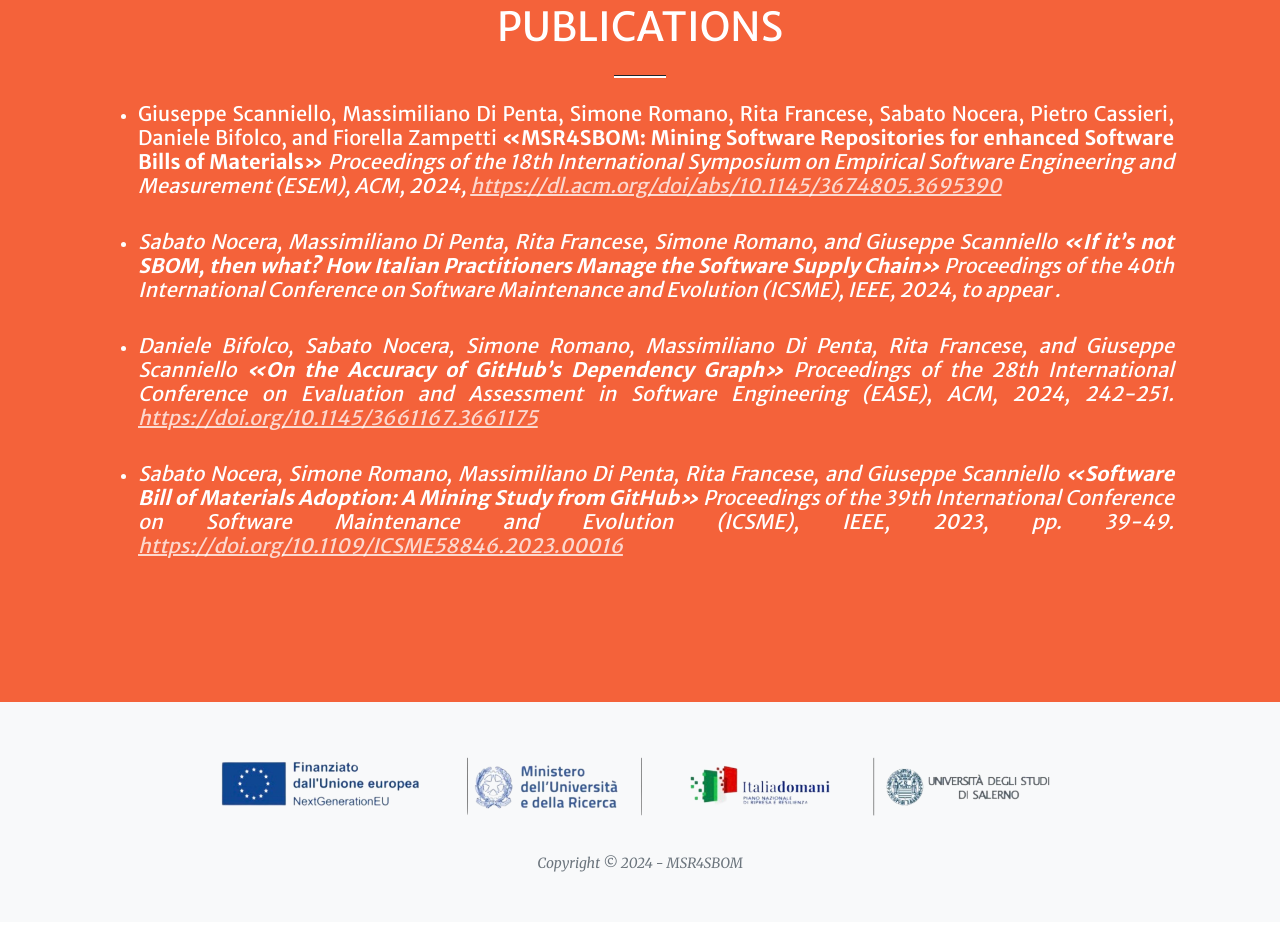
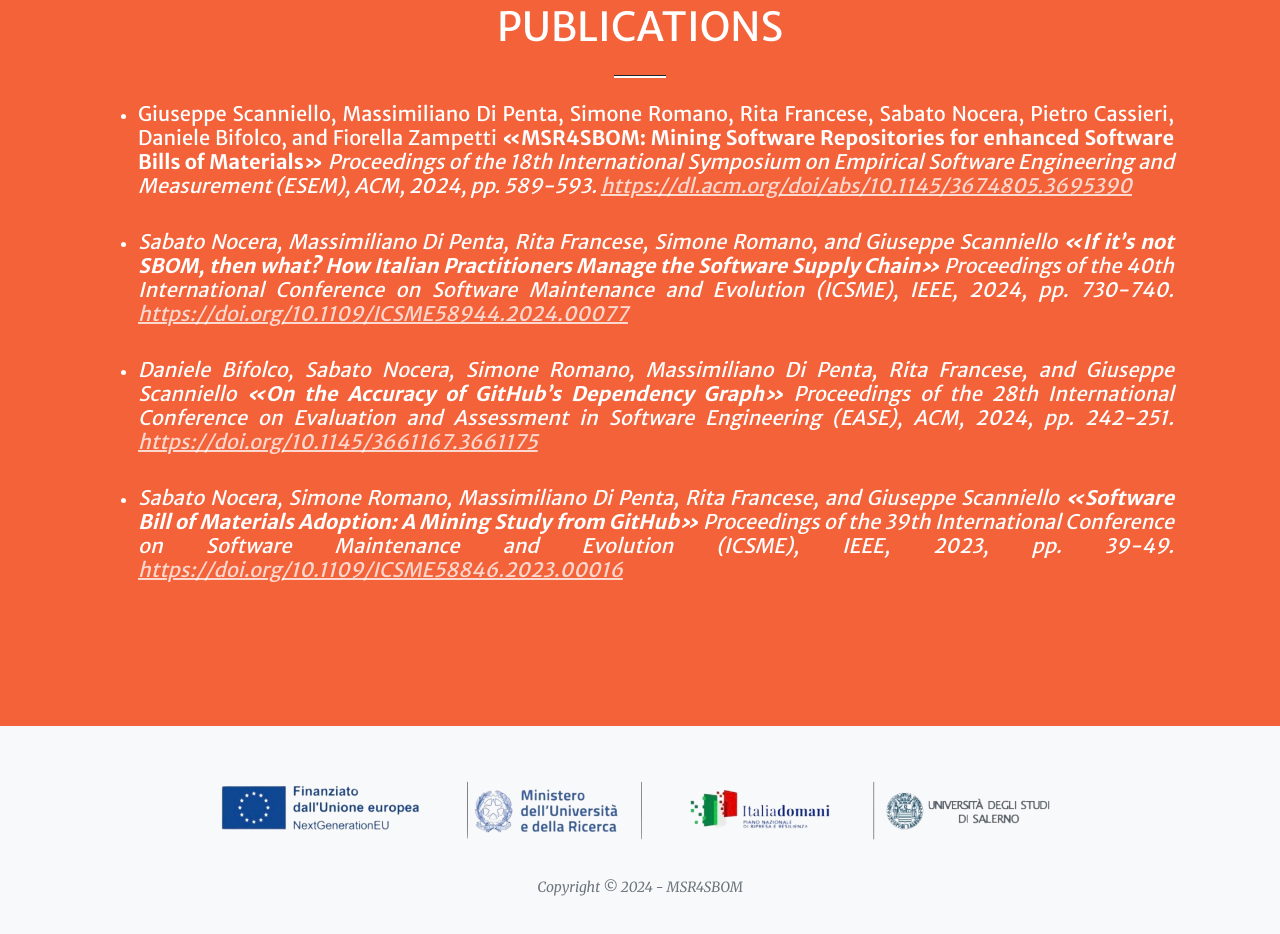
Before and after one commit to MSR4SBOM/msr4sbom.github.io, a plain HTML site: page index.html in a window 1280 px wide. Shown: the part 5338-6272 px from the top of the page. Drawn offline with nearby package versions, Linux system fonts and the light colour scheme; some packages are replaced by stand-ins of ours; a script that the page names is missing.

Commit message:
Update index.html

```diff
--- a/index.html
+++ b/index.html
@@ -322,7 +322,7 @@
                                                 <td><h6>August 2024</h6></td>
                                                 <td> <i> Paper accepted  </i> </td>
                                                 <td> 🇺🇸 <a href="https://conf.researchr.org/home/icsme-2024" class="text-white-75">ICSME</a>: International Conference on Software Maintenance and Evolution </td>
-                                                <td><a href="#" class="text-white-75"> If it’s not SBOM, then what? How Italian Practitioners Manage the Software Supply Chain</a></td></td>
+                                                <td><a href="https://doi.org/10.1109/ICSME58944.2024.00077" class="text-white-75"> If it’s not SBOM, then what? How Italian Practitioners Manage the Software Supply Chain</a></td></td>
                                             </tr>
                                             <tr>
                                                 <td><h6>June 2024</h6></td>
@@ -357,9 +357,9 @@
                         <div class="row">
                             <div class="col-lg pt-4 pt-lg-0 px-4 content text-center">
                                <ul class="text-white text-start">
-                                    <li style="text-align: justify;"> <h5> Giuseppe Scanniello, Massimiliano Di Penta, Simone Romano, Rita Francese, Sabato Nocera, Pietro Cassieri, Daniele Bifolco, and Fiorella                                             Zampetti <strong>«MSR4SBOM: Mining Software Repositories for enhanced Software Bills of Materials»</strong> <em>Proceedings of the 18th International Symposium on Empirical                                             Software Engineering and Measurement (ESEM), ACM, 2024, <a class="text-white-75" href="https://dl.acm.org/doi/abs/10.1145/3674805.3695390">https://dl.acm.org/doi/abs/10.1145/3674805.3695390</a> </h5> </li> <br/>
-                                    <li style="text-align: justify;"> <h5> Sabato Nocera, Massimiliano Di Penta, Rita Francese, Simone Romano, and Giuseppe Scanniello <strong>«If it’s not SBOM, then what? How Italian                                       Practitioners Manage the Software Supply Chain»</strong> <em>Proceedings of the 40th International Conference on Software Maintenance and Evolution (ICSME), IEEE, 2024, to appear                                         </em>. </h5> </li> <br/>
-                                    <li style="text-align: justify;"> <h5> Daniele Bifolco, Sabato Nocera, Simone Romano, Massimiliano Di Penta, Rita Francese, and Giuseppe Scanniello <strong>«On the Accuracy of                                             GitHub’s Dependency Graph»</strong> <em>Proceedings of the 28th International Conference on Evaluation and Assessment in Software Engineering (EASE), ACM, 2024, 242-251</em>.
+                                    <li style="text-align: justify;"> <h5> Giuseppe Scanniello, Massimiliano Di Penta, Simone Romano, Rita Francese, Sabato Nocera, Pietro Cassieri, Daniele Bifolco, and Fiorella                                             Zampetti <strong>«MSR4SBOM: Mining Software Repositories for enhanced Software Bills of Materials»</strong> <em>Proceedings of the 18th International Symposium on Empirical Software Engineering and Measurement (ESEM), ACM, 2024, pp. 589-593. <a class="text-white-75" href="https://dl.acm.org/doi/abs/10.1145/3674805.3695390">https://dl.acm.org/doi/abs/10.1145/3674805.3695390</a> </h5> </li> <br/>
+                                    <li style="text-align: justify;"> <h5> Sabato Nocera, Massimiliano Di Penta, Rita Francese, Simone Romano, and Giuseppe Scanniello <strong>«If it’s not SBOM, then what? How Italian                                       Practitioners Manage the Software Supply Chain»</strong> <em>Proceedings of the 40th International Conference on Software Maintenance and Evolution (ICSME), IEEE, 2024, pp. 730-740.  <a class="text-white-75" href="https://doi.org/10.1109/ICSME58944.2024.00077">https://doi.org/10.1109/ICSME58944.2024.00077</a> </em> </h5> </li> <br/>
+                                    <li style="text-align: justify;"> <h5> Daniele Bifolco, Sabato Nocera, Simone Romano, Massimiliano Di Penta, Rita Francese, and Giuseppe Scanniello <strong>«On the Accuracy of                                             GitHub’s Dependency Graph»</strong> <em>Proceedings of the 28th International Conference on Evaluation and Assessment in Software Engineering (EASE), ACM, 2024, pp. 242-251</em>.
                                      <a class="text-white-75" href="https://doi.org/10.1145/3661167.3661175">https://doi.org/10.1145/3661167.3661175</a> </h5> </li> <br/>
                                     <li style="text-align: justify;"> <h5>Sabato Nocera, Simone Romano, Massimiliano Di Penta, Rita Francese, and Giuseppe Scanniello
                                     <strong>«Software Bill of Materials Adoption: A Mining Study from GitHub»</strong>
```
